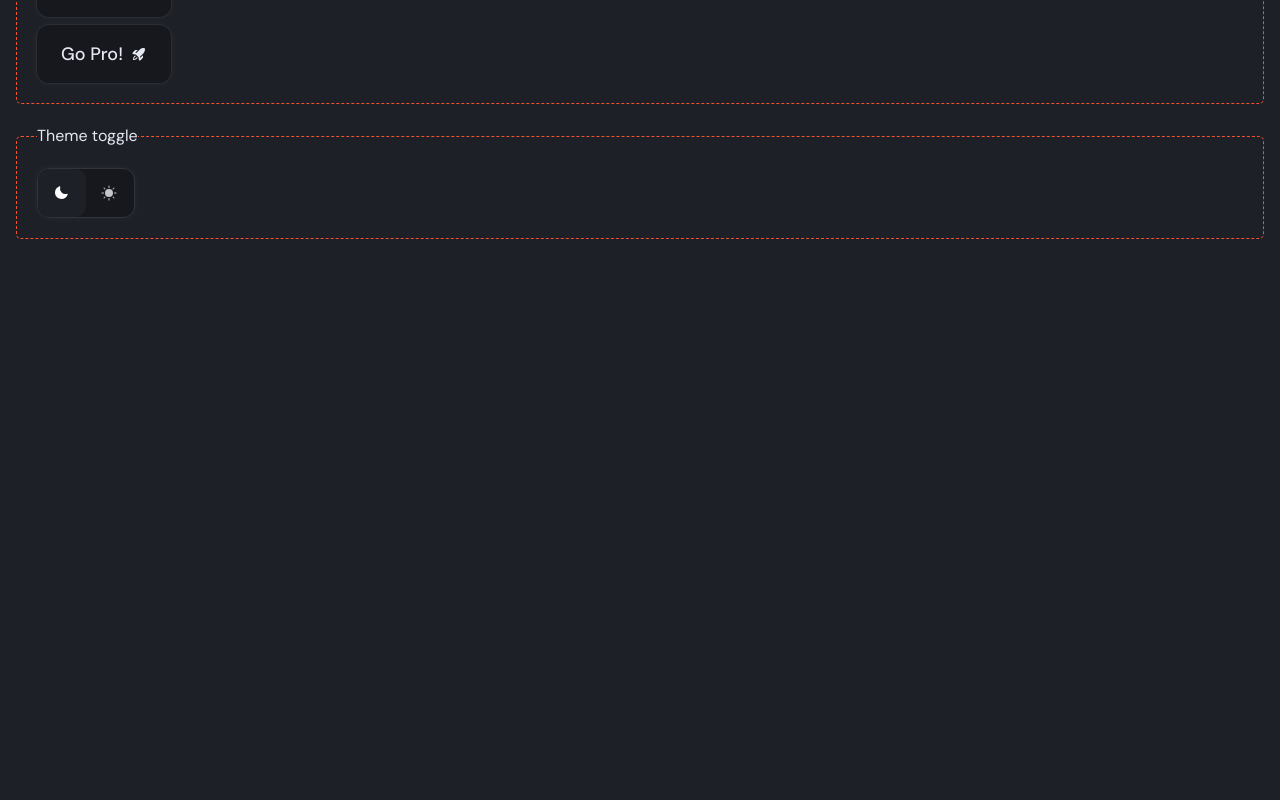
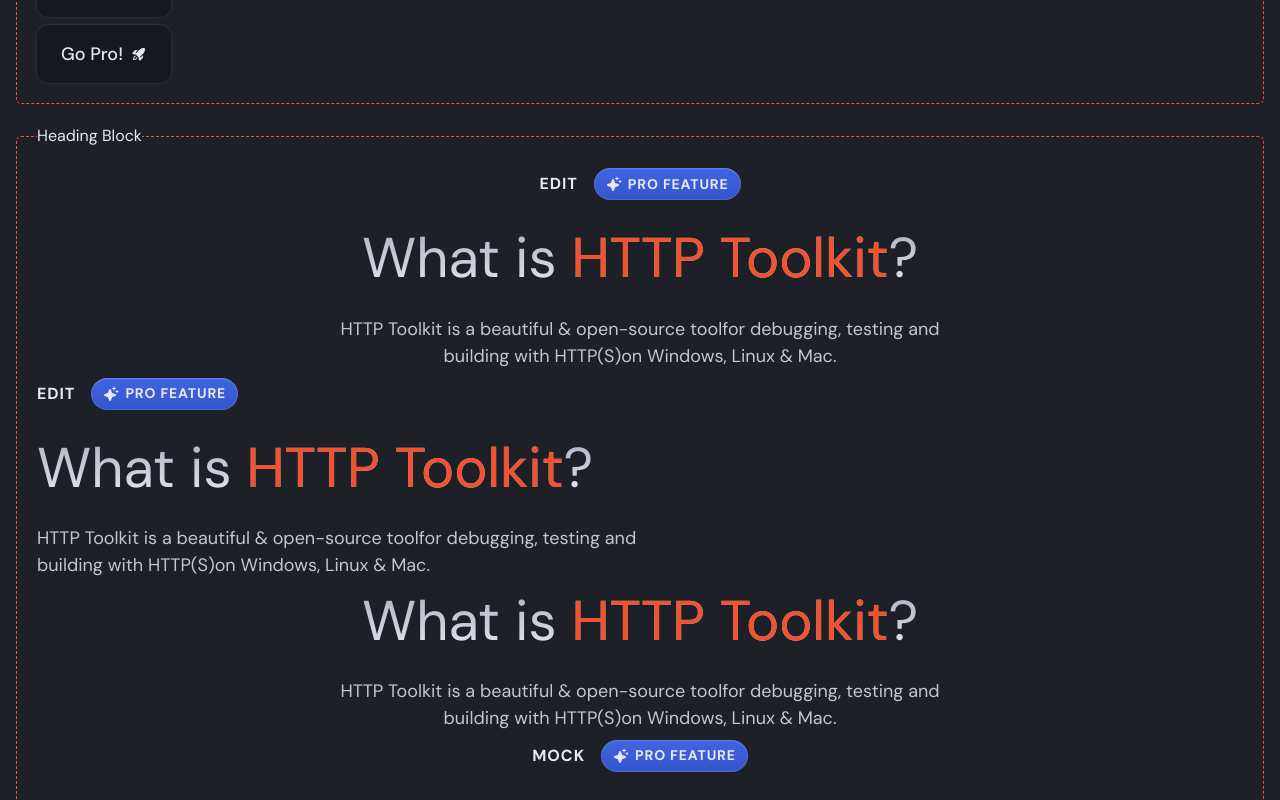
Before and after one commit to httptoolkit/httptoolkit-website, a Next.js app: page / in a window 1280 px wide. Shown: the part 2740-3540 px from the top of the page. Before the commit the page ends 2999 px from the top, so only its background shows below. Built offline with nearby package versions, Linux system fonts and the light colour scheme.

Commit message:
[HDT-16] Feat: Add `Heading block` component (#18)
* fix(HTD-16): fix text align on heading

* feat(HTD-16): add heading block

* feat(HTD-16): rename properties

* fix(HTD-16): add text gradient

```diff
--- a/src/app/page.tsx
+++ b/src/app/page.tsx
@@ -10,6 +10,7 @@ import { ThemeToggle } from '@/components/elements/theme-toggle';
 import { Tooltip } from '@/components/elements/tooltip';
 import { Dropdown } from '@/components/modules/dropdown';
 import type { DropdownOptionProps } from '@/components/modules/dropdown/dropdown.types';
+import { HeadingBlock } from '@/components/modules/heading-block';
 import { Input } from '@/components/modules/input';
 
 export default async function Home() {
@@ -154,6 +155,39 @@ export default async function Home() {
           </Button>
         </Tooltip>
       </ShowCase>
+      <ShowCase title="Heading Block">
+        <HeadingBlock
+          title="What is `*HTTP Toolkit*`?"
+          text="HTTP Toolkit is a beautiful & open-source toolfor debugging, testing and building with HTTP(S)on Windows, Linux & Mac."
+          badgeTitle="Pro Feature"
+          badgeAdditionalText="EDIT"
+          badgeIcon={Sparkle}
+          $align="center"
+          $isContentCentered
+        />
+        <HeadingBlock
+          title="What is `*HTTP Toolkit*`?"
+          text="HTTP Toolkit is a beautiful & open-source toolfor debugging, testing and building with HTTP(S)on Windows, Linux & Mac."
+          badgeTitle="Pro Feature"
+          badgeAdditionalText="EDIT"
+          badgeIcon={Sparkle}
+          $align="left"
+        />
+        <HeadingBlock
+          title="What is `*HTTP Toolkit*`?"
+          text="HTTP Toolkit is a beautiful & open-source toolfor debugging, testing and building with HTTP(S)on Windows, Linux & Mac."
+          $align="center"
+          $isContentCentered
+        />
+        <HeadingBlock
+          title="Test with `*fully automated*` mock responses"
+          badgeTitle="Pro Feature"
+          badgeAdditionalText="mock"
+          badgeIcon={Sparkle}
+          $align="center"
+          $isContentCentered
+        />
+      </ShowCase>
       <ShowCase title="Theme toggle">
         <ThemeToggle />
       </ShowCase>
--- a/src/components/elements/heading/index.tsx
+++ b/src/components/elements/heading/index.tsx
@@ -8,9 +8,17 @@ export const Heading = ({
   color,
   fontSize = 'xl',
   fontWeight,
+  textAlign,
 }: Component<HeadingProps>) => {
   return (
-    <StyledHeading as={as} fontSize={fontSize} color={color} fontWeight={fontWeight} className={className}>
+    <StyledHeading
+      as={as}
+      textAlign={textAlign}
+      fontSize={fontSize}
+      color={color}
+      fontWeight={fontWeight}
+      className={className}
+    >
       {children}
     </StyledHeading>
   );
--- /dev/null
+++ b/src/components/modules/heading-block/heading-block.styles.ts
@@ -0,0 +1,30 @@
+'use client';
+
+import type { StyledHeadingBlockProps } from './heading-block.types';
+
+import { Heading } from '@/components/elements/heading';
+import { styled } from '@/styles';
+
+const alignDictionary: Record<CanvasTextAlign, string> = {
+  right: 'end',
+  left: 'start',
+  center: 'center',
+  end: 'end',
+  start: 'start',
+};
+
+export const StyledHeadingBlockWrapper = styled.section<StyledHeadingBlockProps>`
+  max-width: 656px;
+  display: flex;
+  flex-direction: column;
+  gap: 24px;
+  text-align: ${({ $align }) => $align};
+  align-items: ${({ $align }) => alignDictionary[$align]};
+  margin: ${({ $isContentCentered: $centered }) => $centered && '0 auto'};
+`;
+
+export const StyledHeadingBlockTitle = styled(Heading)`
+  & span {
+    -webkit-text-fill-color: ${({ theme }) => theme.colors.cinnarbarRed};
+  }
+`;
--- /dev/null
+++ b/src/components/modules/heading-block/index.tsx
@@ -0,0 +1,45 @@
+import { StyledHeadingBlockWrapper, StyledHeadingBlockTitle } from './heading-block.styles';
+import type { HeadingBlockProps } from './heading-block.types';
+
+import { Badge } from '@/components/elements/badge';
+import { Text } from '@/components/elements/text';
+
+/**
+ * @param title: This string can have highlighted text on the segments that are between \`\*content\*\`
+ */
+
+export const HeadingBlock = ({
+  $align = 'center',
+  $isContentCentered = false,
+  title,
+  text,
+  badgeTitle,
+  badgeAdditionalText,
+  badgeIcon,
+}: HeadingBlockProps) => {
+  const formattedTitle = title.split('`').map(segment => {
+    const isHighlighted = segment.includes('*');
+    if (!isHighlighted) {
+      return segment;
+    }
+    return <span>{segment.replaceAll('*', '')}</span>;
+  });
+
+  return (
+    <StyledHeadingBlockWrapper $align={$align} $isContentCentered={$isContentCentered}>
+      {badgeTitle && (
+        <Badge variant="secondary" additionalText={badgeAdditionalText} icon={badgeIcon}>
+          {badgeTitle}
+        </Badge>
+      )}
+      <StyledHeadingBlockTitle fontSize="l" textAlign={$align} color="textGradient">
+        {...formattedTitle}
+      </StyledHeadingBlockTitle>
+      {text && (
+        <Text fontSize="l" textAlign={$align}>
+          {text}
+        </Text>
+      )}
+    </StyledHeadingBlockWrapper>
+  );
+};
```
Also changed, not shown: src/components/modules/heading-block/heading-block.types.ts (added, +14 -0 lines).
